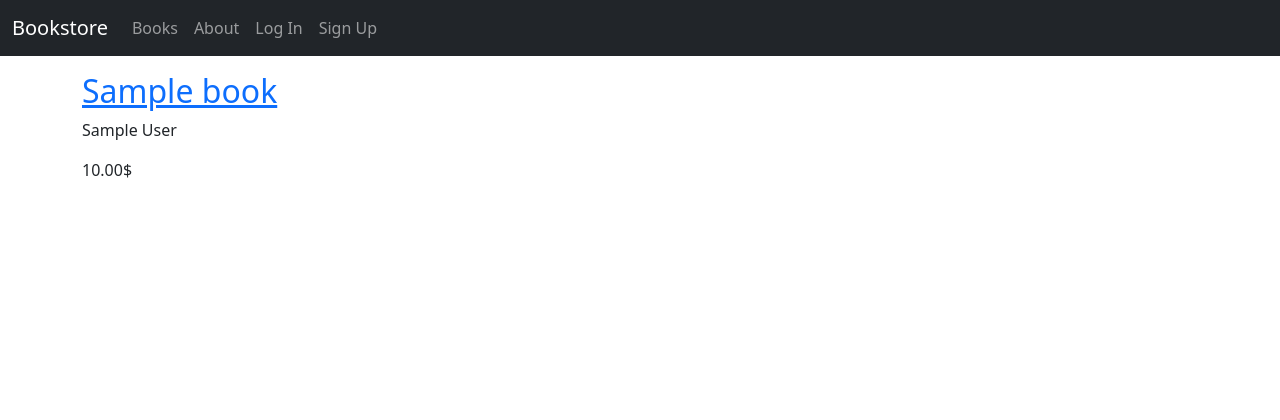
After one commit to Artem-py/bookstore, a Django app: page /books/00000000-0000-0000-0000-000000000001/ in a window 1280 px wide. The commit adds this page. Shown: the top 420 px of the page. Run offline with Django 4.2, Linux system fonts and the light colour scheme; tables that the repository leaves empty hold one stand-in row (values such as "Sample post").

Commit message:
Create an app representing Book objects
Create a new app called books. Define a model named Book, use a
uuid field for object's id. Create views to display a list of books
and a single book, using the generic ListView and DetailView
respectfully. Configure url paths for the new app and for the two
book views. Create templates. Write tests.

```diff
--- /dev/null
+++ b/books/apps.py
@@ -0,0 +1,6 @@
+from django.apps import AppConfig
+
+
+class BooksConfig(AppConfig):
+    default_auto_field = 'django.db.models.BigAutoField'
+    name = 'books'
--- /dev/null
+++ b/books/models.py
@@ -0,0 +1,21 @@
+import uuid
+
+from django.db import models
+from django.urls import reverse
+
+
+class Book(models.Model):
+    id = models.UUIDField(
+        primary_key=True,
+        default=uuid.uuid4,
+        editable=False
+    )
+    title = models.CharField(max_length=200)
+    author = models.CharField(max_length=200)
+    price = models.DecimalField(max_digits=6, decimal_places=2)
+
+    def __str__(self):
+        return self.title
+
+    def get_absolute_url(self):
+        return reverse('book_detail', args=[str(self.id)])
--- /dev/null
+++ b/books/urls.py
@@ -0,0 +1,9 @@
+from django.urls import path
+
+from . import views
+
+
+urlpatterns = [
+    path('<uuid:pk>/', views.BookDetailView.as_view(), name='book_detail'),
+    path('', views.BookListView.as_view(), name='book_list'),
+]
--- /dev/null
+++ b/books/views.py
@@ -0,0 +1,15 @@
+from django.views.generic import ListView, DetailView
+
+from .models import Book
+
+
+class BookListView(ListView):
+    model = Book
+    template_name = 'books/book_list.html'
+    context_object_name = 'book_list'
+
+
+class BookDetailView(DetailView):
+    model = Book
+    template_name = 'books/book_detail.html'
+    context_object_name = 'book'
--- a/bookstore_project/settings/base.py
+++ b/bookstore_project/settings/base.py
@@ -44,6 +44,7 @@ INSTALLED_APPS = [
     # Local
     'users.apps.UsersConfig',
     'pages.apps.PagesConfig',
+    'books.apps.BooksConfig',
 ]
 
 MIDDLEWARE = [
--- a/bookstore_project/urls.py
+++ b/bookstore_project/urls.py
@@ -17,11 +17,13 @@ Including another URLconf
 from django.contrib import admin
 from django.urls import path, include
 
+
 urlpatterns = [
     # Django admin
     path('admin/', admin.site.urls),
     # User management
     path('accounts/', include('allauth.urls')),
     # Local apps
+    path('books/', include('books.urls')),
     path('', include('pages.urls')),
 ]
--- a/templates/base.html
+++ b/templates/base.html
@@ -21,6 +21,9 @@
       </button>
       <div class="collapse navbar-collapse" id="navbarCollapse">
         <ul class="navbar-nav me-auto mb-2 mb-md-0">
+          <li class="nav-item">
+            <a class="nav-link" href="{% url 'book_list' %}">Books</a>
+          </li>
           <li class="nav-item">
             <a class="nav-link" href="{% url 'about' %}">About</a>
           </li>
--- /dev/null
+++ b/templates/books/book_detail.html
@@ -0,0 +1,13 @@
+{% extends "base.html" %}
+
+{% block title %}
+  {{ book.title }}
+{% endblock %}
+
+{% block content %}
+  <div class="book-detail">
+    <h2><a href="">{{ book.title }}</a></h2>
+    <p>{{ book.author }}</p>
+    <p>{{ book.price }}$</p>
+  </div>
+{% endblock %}
```
Also changed, not shown: books/admin.py (added, +10 -0 lines), books/tests.py (added, +34 -0 lines), templates/books/book_list.html (added, +11 -0 lines), books/__init__.py (added), books/migrations/0001_initial.py (added), books/migrations/__init__.py (added).
